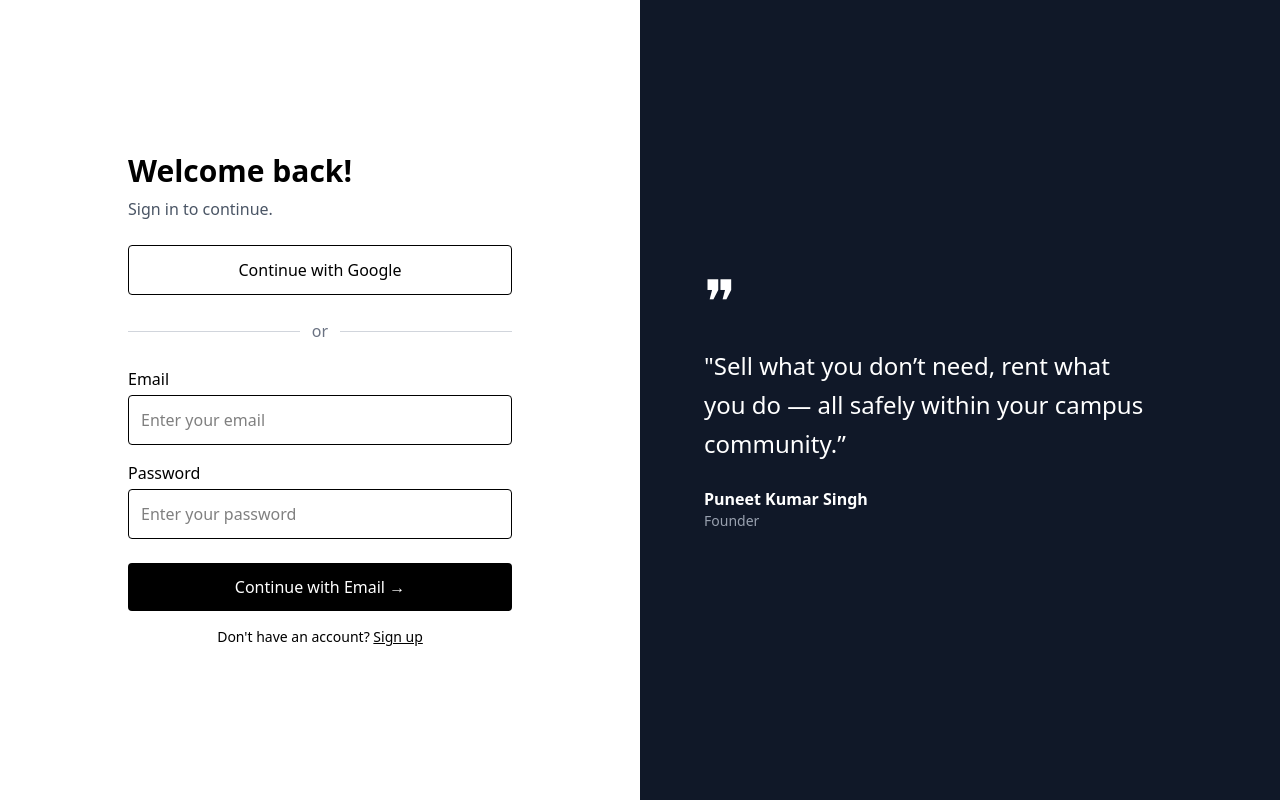
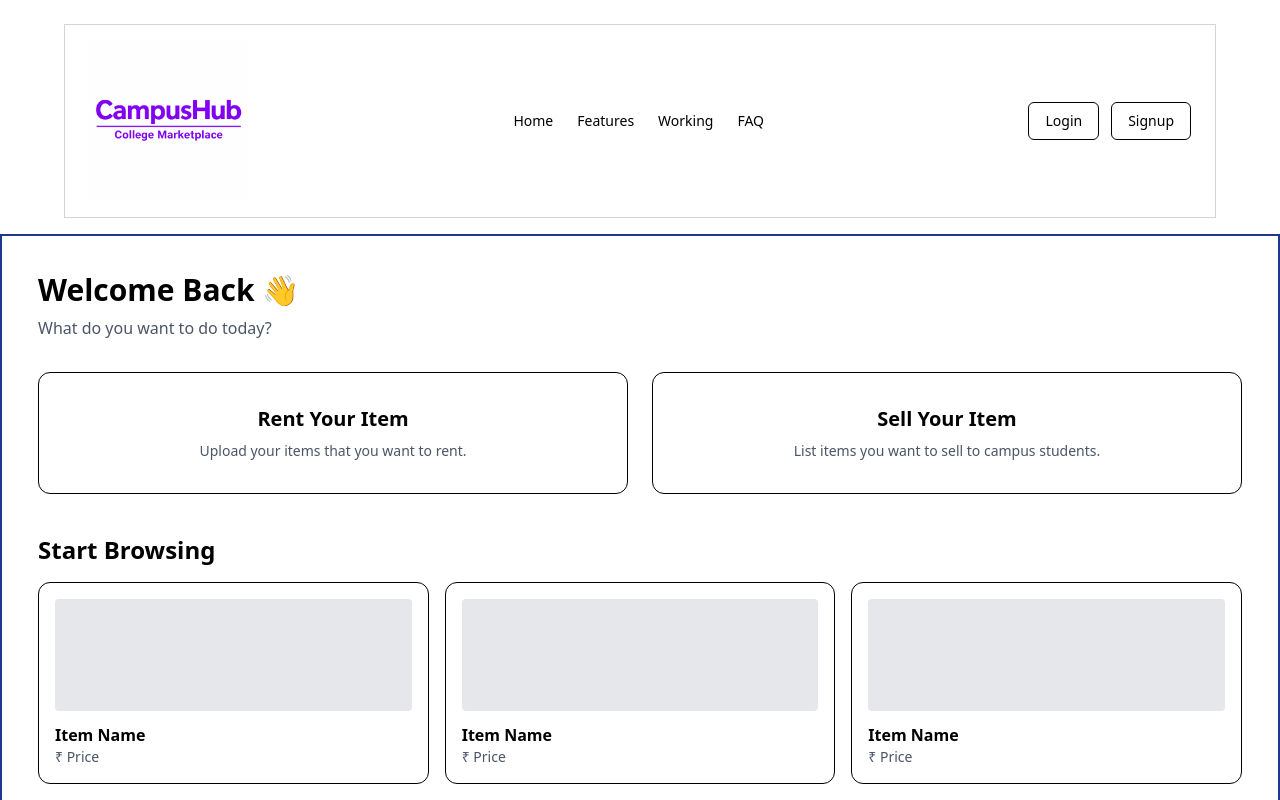
Before and after one commit to PuneetJadoun/CampusHub, a React app in the folder frontend/: page / in a window 1280 px wide. Shown: the top 800 px of the page. Built offline with nearby package versions, Linux system fonts and the light colour scheme; the HTML template or start-up script is replaced by a standard one.

Commit message:
Basic Landing Page added

```diff
--- a/frontend/src/App.jsx
+++ b/frontend/src/App.jsx
@@ -1,6 +1,7 @@
 import './App.css'
 import Welcome from "./pages/Welcome";
 import Login from './pages/LoginPage';
+import LandingPage from './pages/LandingPage';
 
 
 function App() {
@@ -8,7 +9,8 @@ function App() {
   return (
     <div>
        {/*<Welcome />*/}
-        <Login />
+       {/*<Login />*/}
+        <LandingPage />
     </div>
   )
 }
--- /dev/null
+++ b/frontend/src/pages/LandingPage.jsx
@@ -0,0 +1,53 @@
+import MainLayout from "../layouts/MainLayout";
+
+function LandingPage() {
+  return (
+    <MainLayout>
+      <div className="p-8">
+
+        {/* GREETING SECTION */}
+        <h1 className="text-3xl font-bold mb-2">Welcome Back 👋</h1>
+        <p className="text-gray-600 mb-8">
+          What do you want to do today?
+        </p>
+
+        {/* MAIN ACTION BUTTONS */}
+        <div className="grid grid-cols-2 gap-6 mb-10">
+
+          {/* RENT BUTTON */}
+          <div className="border p-8 rounded-xl hover:bg-gray-100 cursor-pointer text-center">
+            <h2 className="text-xl font-semibold mb-2">Rent Your Item</h2>
+            <p className="text-gray-600 text-sm">
+              Upload your items that you want to rent.
+            </p>
+          </div>
+
+          {/* SELL BUTTON */}
+          <div className="border p-8 rounded-xl hover:bg-gray-100 cursor-pointer text-center">
+            <h2 className="text-xl font-semibold mb-2">Sell Your Item</h2>
+            <p className="text-gray-600 text-sm">
+              List items you want to sell to campus students.
+            </p>
+          </div>
+
+        </div>
+
+        {/* BROWSE SECTION */}
+        <h2 className="text-2xl font-semibold mb-4">Start Browsing</h2>
+
+        <div className="grid grid-cols-3 gap-4">
+          {[1, 2, 3].map((item) => (
+            <div key={item} className="border rounded-xl p-4 hover:bg-gray-100">
+              <div className="h-28 bg-gray-200 rounded mb-3"></div>
+              <p className="font-semibold">Item Name</p>
+              <p className="text-gray-600 text-sm">₹ Price</p>
+            </div>
+          ))}
+        </div>
+
+      </div>
+    </MainLayout>
+  );
+}
+
+export default LandingPage;
--- a/frontend/src/pages/Welcome.jsx
+++ b/frontend/src/pages/Welcome.jsx
@@ -1,7 +1,7 @@
 {/*import Navbar from "../components/Header/Navbar";
 import Footer from "../components/Footer/Footer";*/}
 
-import MainLayout from "../layouts/MainLayouts";
+import MainLayout from "../layouts/MainLayout";
 import HeroSection from "../components/HeroSection";
 import HowItWorks from "../components/HowItWorks";
 import Features from "../components/Features";
```
Also changed, not shown: frontend/src/layouts/MainLayout.jsx (renamed from frontend/src/layouts/MainLayouts.jsx).
